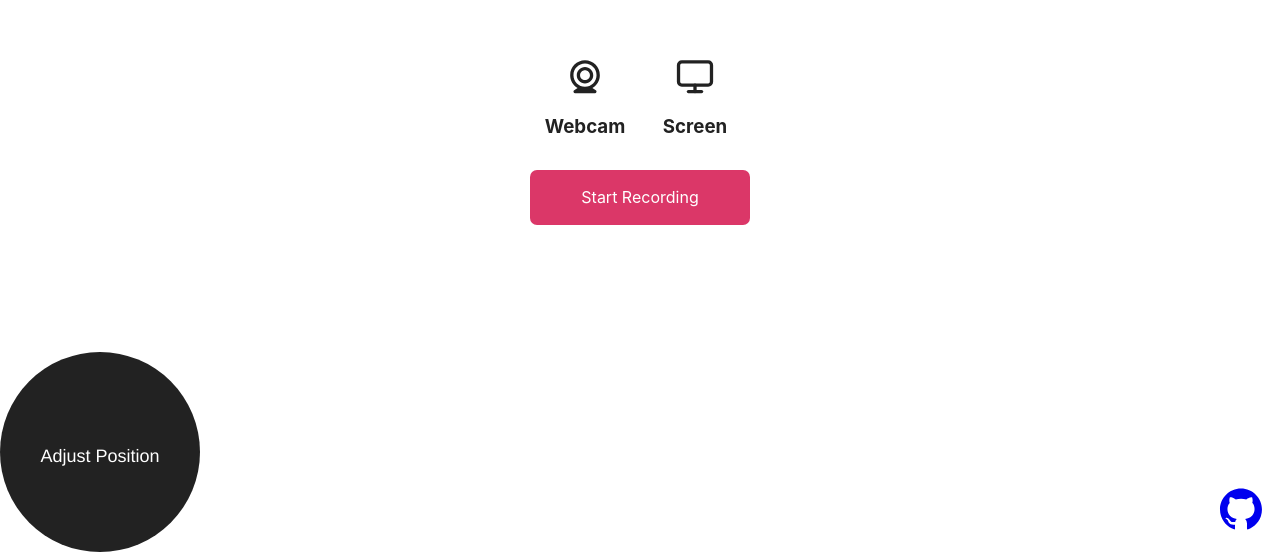
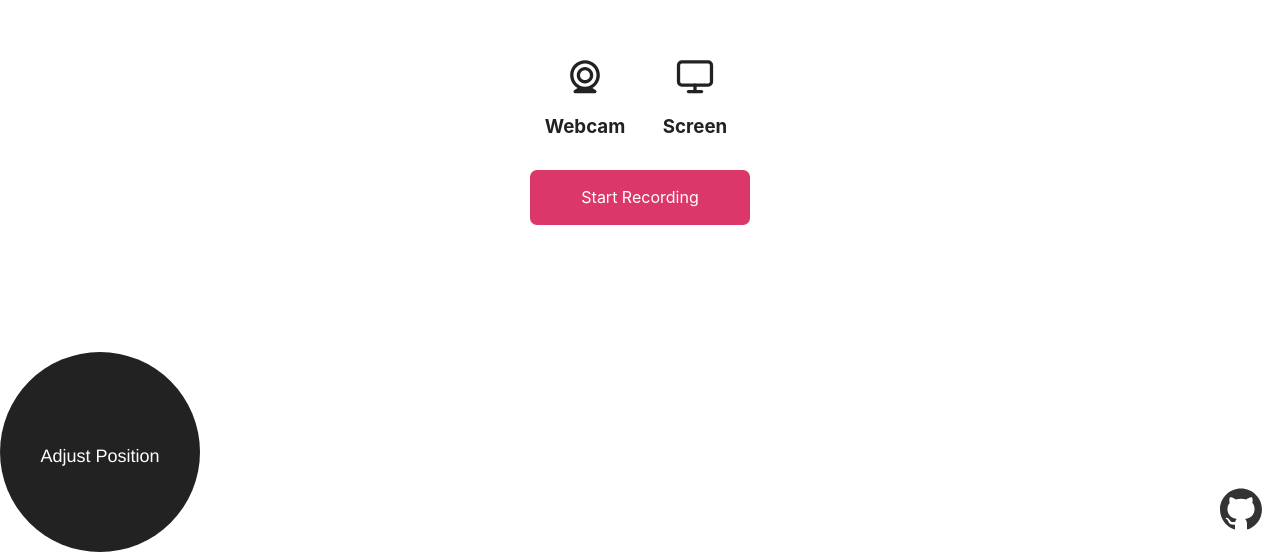
Before and after one commit to BlueBlazin/shuttle, a React (Create React App) app: page / in a window 1280 px wide. Shown: the part 248-800 px from the top of the page. Built offline with nearby package versions, Linux system fonts and the light colour scheme.

Commit message:
fix link style

```diff
--- a/src/App.module.css
+++ b/src/App.module.css
@@ -15,7 +15,19 @@
   color: #333;
 }
 
+.github a {
+  color: #333;
+}
+
 .github a:visited {
+  color: #333;
+}
+
+.github a:active {
+  color: #333;
+}
+
+.github a:hover {
   color: #333;
 }
 
```
